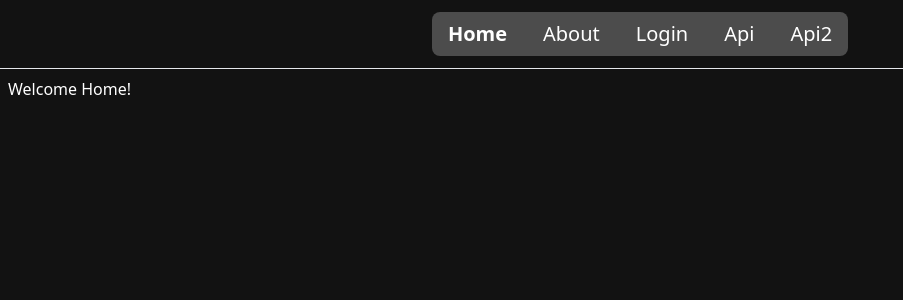
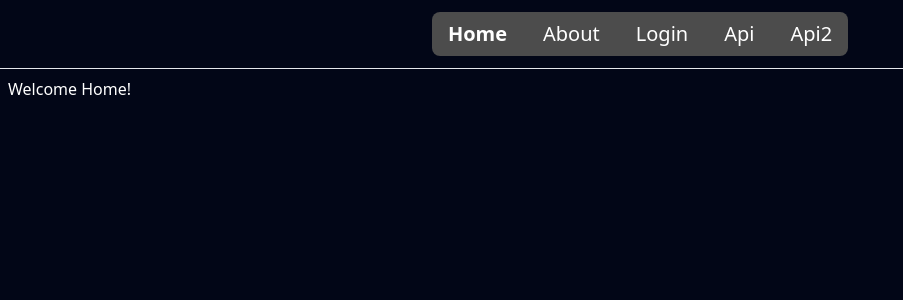
Before and after one commit to Patal-Ciberseguranca/ciber-front, a React (Vite) app: page / in a window 1280 px wide. Shown: the top 300 px of the page, without its empty margins (0-903 px from the left). Built offline with nearby package versions, Linux system fonts and the light colour scheme.

Commit message:
Bg color change

```diff
--- a/index.html
+++ b/index.html
@@ -6,7 +6,7 @@
     <meta name="viewport" content="width=device-width, initial-scale=1.0" />
     <title>Vite + React + TS</title>
   </head>
-  <body>
+  <body class="bg-slate-950">
     <div id="app"></div>
     <script type="module" src="/src/app.tsx"></script>
   </body>
--- a/src/app.css
+++ b/src/app.css
@@ -6,6 +6,5 @@
 #app {
   width: 100vw;
   height: 100vh;
-  background-color: #121212;
   color: white;
 }
--- a/src/routes/api2.lazy.jsx
+++ b/src/routes/api2.lazy.jsx
@@ -20,7 +20,7 @@ function Api() {
     <div className="container mx-auto px-4">
       <h1 className="text-3xl font-bold mb-8">Beer List</h1>
       <div className="grid grid-cols-1 md:grid-cols-2 lg:grid-cols-3 gap-8">
-        {data.map((beer) => (
+        {data ? data.map((beer) => (
           <div key={beer.id} className="bg-white rounded-lg shadow-md p-6">
             <img
               src={beer.image}
@@ -30,7 +30,7 @@ function Api() {
             <h2 className="text-xl font-semibold">{beer.name}</h2>
             <p className="text-gray-600">${beer.price}</p>
           </div>
-        ))}
+        )) : null}
       </div>
     </div>
   );
--- a/tailwind.config.js
+++ b/tailwind.config.js
@@ -4,8 +4,9 @@ export default {
   theme: {
     extend: {
       colors: {
-        primary: '#4c4c4c' /* #BB86FC */,  /* #596773 */
-        secundary:'#d6b6fd' /* #03DAC5 */ /* #BB86FC */ /* #77aaff */ /* #9C2A22 */ /* #5b3e31 */ /* #5d437e */ /* #d6b6fd */,
+        primary: '#4c4c4c' /* #BB86FC */ /* #596773 */,
+        secundary:
+          '#d6b6fd' /* #03DAC5 */ /* #BB86FC */ /* #77aaff */ /* #9C2A22 */ /* #5b3e31 */ /* #5d437e */ /* #d6b6fd */,
         background: '#121212',
         blend: '#5A5352 ' /* #674C87 */ /* #7B494B */,
       },
```
